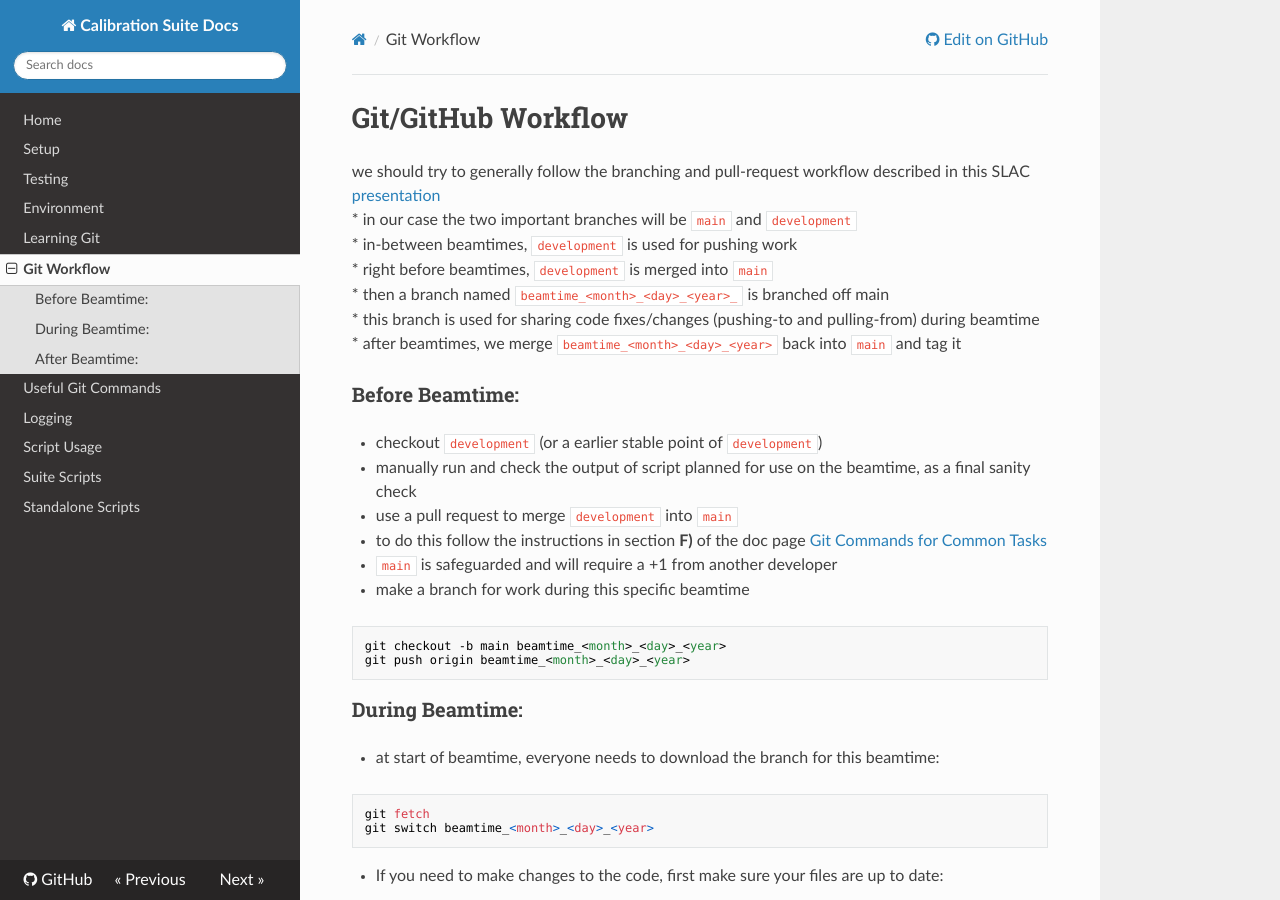
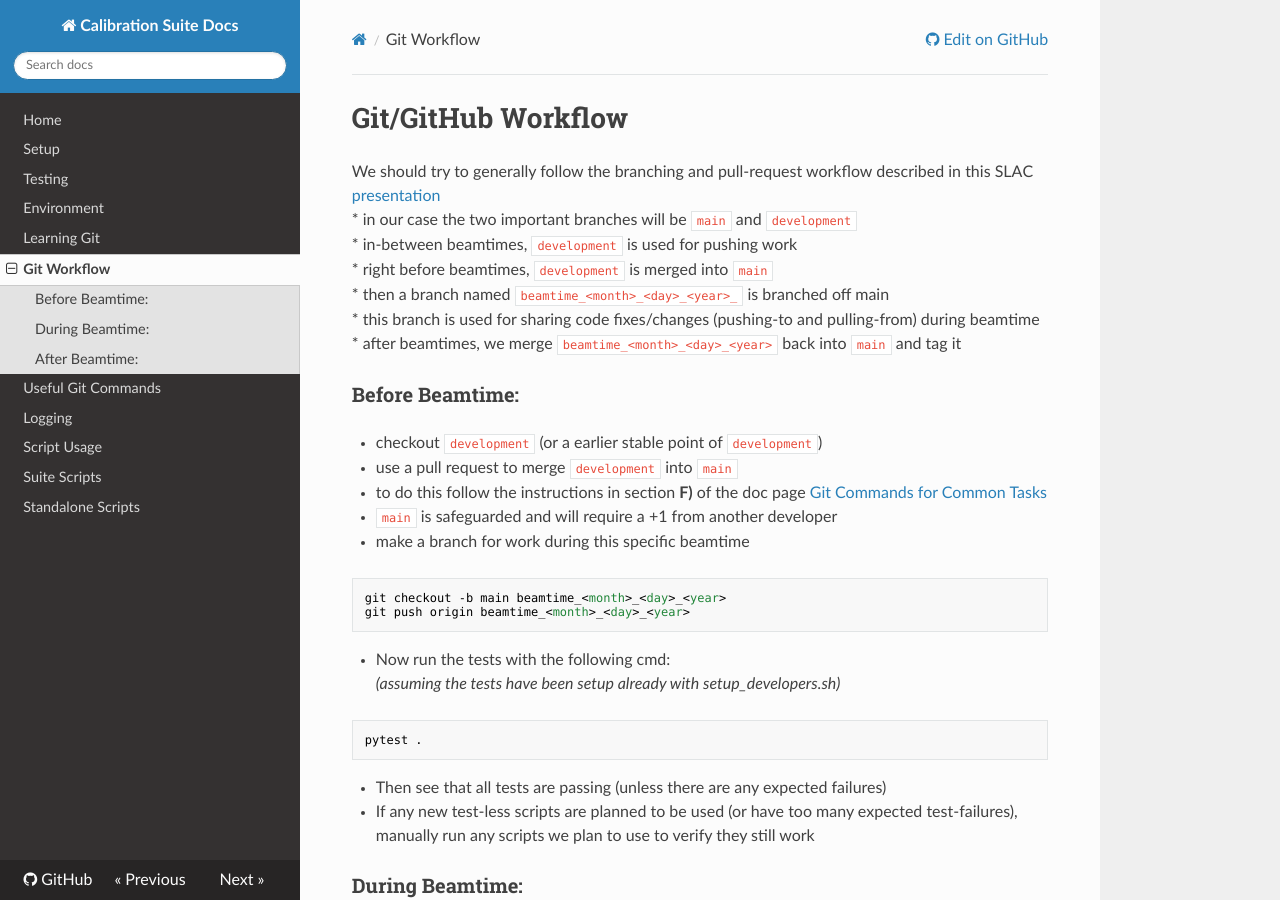
Before and after one commit to slaclab/beamtime-calibration-suite, an MkDocs documentation site: the page built from docs/workflow.md, in a window 1280 px wide and 900 px high. Built offline with MkDocs 1.6.1, drawn with Linux system fonts in a browser that asks for light colours; nearby versions of some CDN libraries.

Commit message:
DOC: update docs with more test related info and info on config-file dir

````diff
--- a/docs/workflow.md
+++ b/docs/workflow.md
@@ -1,6 +1,6 @@
 # Git/GitHub Workflow
 
-we should try to generally follow the branching and pull-request workflow described in this SLAC [presentation](https://docs.google.com/presentation/d/1AXcH17xDfum4mZsdV5lfjn_mvSMp2ye796xrVuSM3w8/edit#slide=id.gf4dca9affc_0_7)
+We should try to generally follow the branching and pull-request workflow described in this SLAC [presentation](https://docs.google.com/presentation/d/1AXcH17xDfum4mZsdV5lfjn_mvSMp2ye796xrVuSM3w8/edit#slide=id.gf4dca9affc_0_7)
   * in our case the two important branches will be `main` and `development`
   * in-between beamtimes, `development` is used for pushing work
   * right before beamtimes, `development` is merged into `main`
@@ -10,7 +10,6 @@ we should try to generally follow the branching and pull-request workflow descri
 
 ### Before Beamtime:
 * checkout `development` (or a earlier stable point of `development`)
-* manually run and check the output of script planned for use on the beamtime, as a final sanity check
 * use a pull request to merge `development`  into `main`
   * to do this follow the instructions in section **F)** of the doc page [Git Commands for Common Tasks](https://slaclab.github.io/beamtime-calibration-suite/commands/)
   * `main` is safeguarded and will require a +1 from another developer
@@ -19,6 +18,13 @@ we should try to generally follow the branching and pull-request workflow descri
 git checkout -b main beamtime_<month>_<day>_<year>
 git push origin beamtime_<month>_<day>_<year>
 ```
+* Now run the tests with the following cmd:
+_(assuming the tests have been setup already with setup_developers.sh)_
+```
+pytest .
+```
+* Then see that all tests are passing (unless there are any expected failures)
+* If any new test-less scripts are planned to be used (or have too many expected test-failures), manually run any scripts we plan to use to verify they still work
 
 ### During Beamtime:
 * at start of beamtime, everyone needs to download the branch for this beamtime:
````
Also changed, not shown: docs/index.md (+1 -0 lines).
